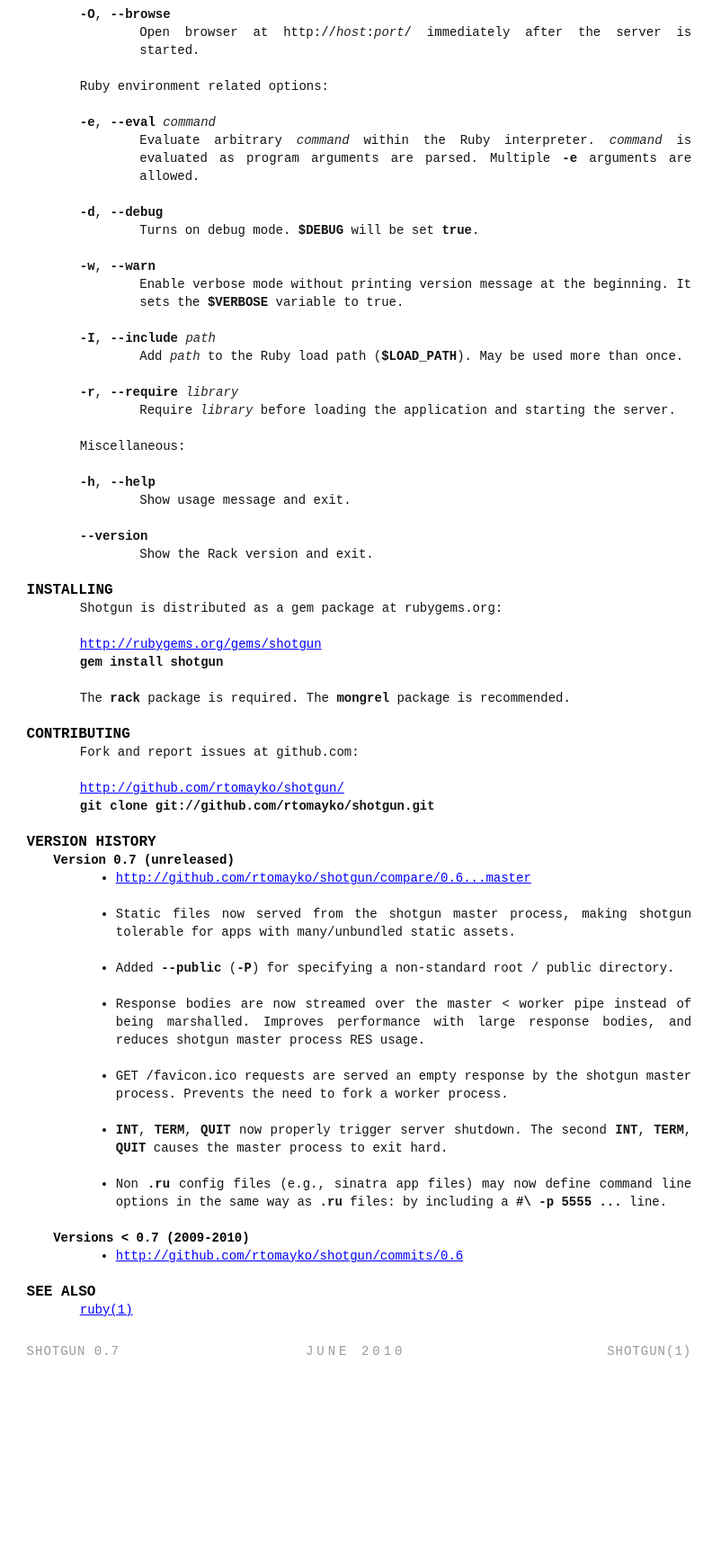
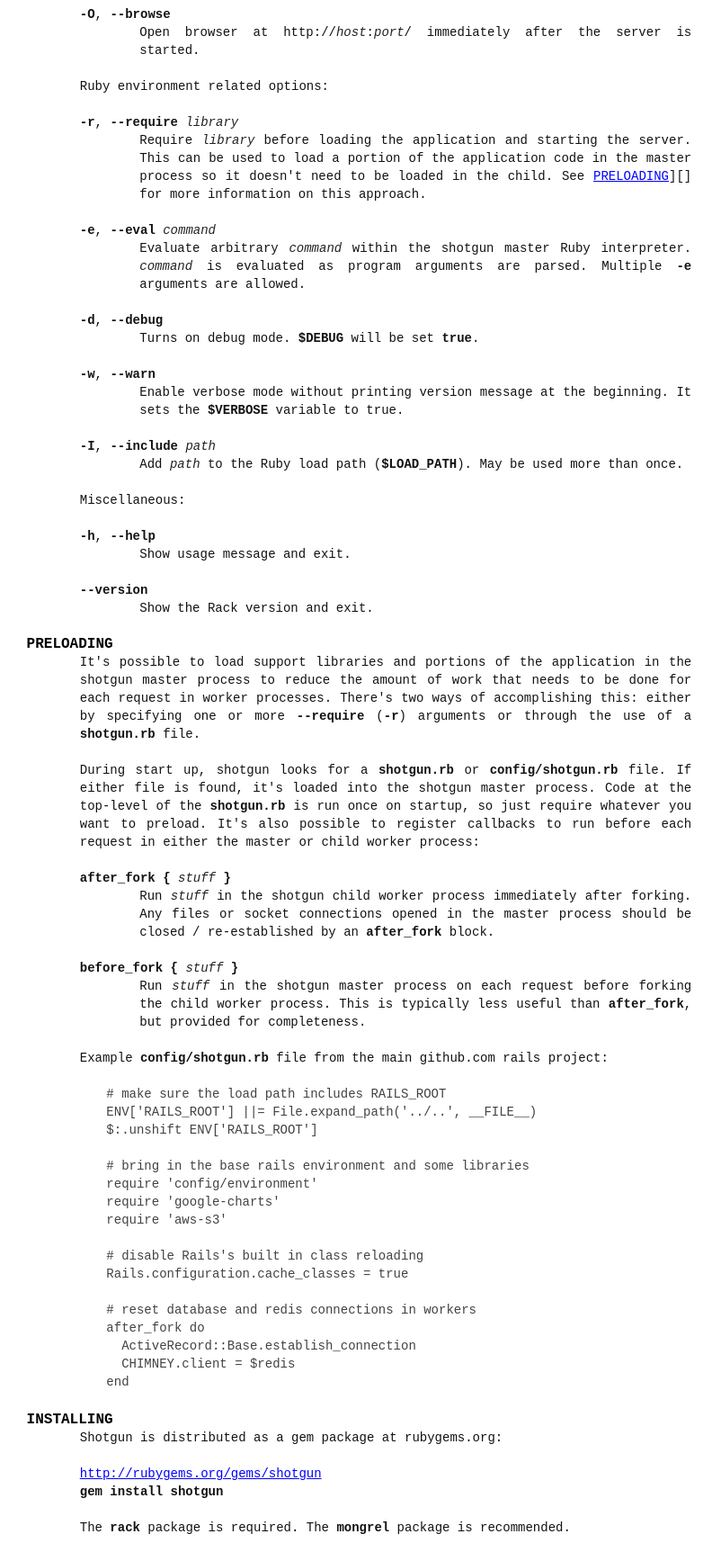
Before and after one commit to rtomayko/shotgun, a plain HTML site: page index.html in a window 1280 px wide. Shown: the part 1060-2785 px from the top of the page at 90% size, without its empty margins (0-802 px from the left). Before the commit the page ends 2592 px from the top, so only its background shows below. Drawn offline with Linux system fonts and the light colour scheme.

Commit message:
update manual for 0.9 release

```diff
--- a/index.html
+++ b/index.html
@@ -2,7 +2,7 @@
 <html>
 <head>
   <meta http-equiv='content-type' value='text/html;charset=utf8'>
-  <meta name='generator' value='Ronn/v0.6.42 (http://github.com/rtomayko/ronn/tree/0.6.6-36-gb67d494)'>
+  <meta name='generator' value='Ronn/v0.7.3 (http://github.com/rtomayko/ronn/tree/0.7.3)'>
   <title>shotgun(1) - reloading rack development server</title>
   <style type='text/css' media='all'>
   /* style: man */
@@ -63,6 +63,7 @@
     <a href="#SYNOPSIS">SYNOPSIS</a>
     <a href="#DESCRIPTION">DESCRIPTION</a>
     <a href="#OPTIONS">OPTIONS</a>
+    <a href="#PRELOADING">PRELOADING</a>
     <a href="#INSTALLING">INSTALLING</a>
     <a href="#CONTRIBUTING">CONTRIBUTING</a>
     <a href="#VERSION-HISTORY">VERSION HISTORY</a>
@@ -129,14 +130,17 @@ is started.</p></dd>
 <p>Ruby environment related options:</p>
 
 <dl>
-<dt><code>-e</code>, <code>--eval</code> <var>command</var></dt><dd><p>Evaluate arbitrary <var>command</var> within the Ruby interpreter. <var>command</var> is
-evaluated as program arguments are parsed. Multiple <code>-e</code> arguments are
-allowed.</p></dd>
+<dt><code>-r</code>, <code>--require</code> <var>library</var></dt><dd><p>Require <var>library</var> before loading the application and starting the server.
+This can be used to load a portion of the application code in the master
+process so it doesn't need to be loaded in the child. See <a href="#PRELOADING" title="PRELOADING" data-bare-link="true">PRELOADING</a>][]
+for more information on this approach.</p></dd>
+<dt><code>-e</code>, <code>--eval</code> <var>command</var></dt><dd><p>Evaluate arbitrary <var>command</var> within the shotgun master Ruby interpreter.
+<var>command</var> is evaluated as program arguments are parsed. Multiple <code>-e</code>
+arguments are allowed.</p></dd>
 <dt><code>-d</code>, <code>--debug</code></dt><dd><p>Turns on debug mode. <code>$DEBUG</code> will be set <code>true</code>.</p></dd>
 <dt><code>-w</code>, <code>--warn</code></dt><dd><p>Enable verbose mode without printing version message at the beginning. It
 sets the <code>$VERBOSE</code> variable to true.</p></dd>
 <dt><code>-I</code>, <code>--include</code> <var>path</var></dt><dd><p>Add <var>path</var> to the Ruby load path (<code>$LOAD_PATH</code>). May be used more than once.</p></dd>
-<dt><code>-r</code>, <code>--require</code> <var>library</var></dt><dd><p>Require <var>library</var> before loading the application and starting the server.</p></dd>
 </dl>
 
 
@@ -147,6 +151,51 @@ sets the <code>$VERBOSE</code> variable to true.</p></dd>
 <dt><code>--version</code></dt><dd><p>Show the Rack version and exit.</p></dd>
 </dl>
 
+
+<h2 id="PRELOADING">PRELOADING</h2>
+
+<p>It's possible to load support libraries and portions of the application in the
+shotgun master process to reduce the amount of work that needs to be done for
+each request in worker processes. There's two ways of accomplishing this: either
+by specifying one or more <code>--require</code> (<code>-r</code>) arguments or through the use of a
+<code>shotgun.rb</code> file.</p>
+
+<p>During start up, shotgun looks for a <code>shotgun.rb</code> or <code>config/shotgun.rb</code> file.
+If either file is found, it's loaded into the shotgun master process. Code at
+the top-level of the <code>shotgun.rb</code> is run once on startup, so just require
+whatever you want to preload. It's also possible to register callbacks to run
+before each request in either the master or child worker process:</p>
+
+<dl>
+<dt><code>after_fork {</code> <var>stuff</var> <code>}</code></dt><dd><p>Run <var>stuff</var> in the shotgun child worker process immediately after forking.
+Any files or socket connections opened in the master process should be
+closed / re-established by an <code>after_fork</code> block.</p></dd>
+<dt><code>before_fork {</code> <var>stuff</var> <code>}</code></dt><dd><p>Run <var>stuff</var> in the shotgun master process on each request before forking
+the child worker process. This is typically less useful than <code>after_fork</code>,
+but provided for completeness.</p></dd>
+</dl>
+
+
+<p>Example <code>config/shotgun.rb</code> file from the main github.com rails project:</p>
+
+<pre><code># make sure the load path includes RAILS_ROOT
+ENV['RAILS_ROOT'] ||= File.expand_path('../..', __FILE__)
+$:.unshift ENV['RAILS_ROOT']
+
+# bring in the base rails environment and some libraries
+require 'config/environment'
+require 'google-charts'
+require 'aws-s3'
+
+# disable Rails's built in class reloading
+Rails.configuration.cache_classes = true
+
+# reset database and redis connections in workers
+after_fork do
+  ActiveRecord::Base.establish_connection
+  CHIMNEY.client = $redis
+end
+</code></pre>
 
 <h2 id="INSTALLING">INSTALLING</h2>
 
@@ -166,10 +215,31 @@ sets the <code>$VERBOSE</code> variable to true.</p></dd>
 
 <h2 id="VERSION-HISTORY">VERSION HISTORY</h2>
 
-<h3 id="Version-0-7-unreleased-">Version 0.7 (unreleased)</h3>
+<h3 id="Version-0-9-2011-February-24-">Version 0.9 (2011 February 24)</h3>
 
 <ul>
-<li><p><a href="http://github.com/rtomayko/shotgun/compare/0.6...master" data-bare-link="true">http://github.com/rtomayko/shotgun/compare/0.6...master</a></p></li>
+<li><p><a href="http://github.com/rtomayko/shotgun/compare/0.8...0.9" data-bare-link="true">http://github.com/rtomayko/shotgun/compare/0.8...0.9</a></p></li>
+<li><p>Various Ruby 1.9.2 fixes.</p></li>
+<li><p>Handle application class names consisting of multiple words.</p></li>
+</ul>
+
+
+<h3 id="Version-0-8-2010-June-24-">Version 0.8 (2010 June 24)</h3>
+
+<ul>
+<li><p><a href="http://github.com/rtomayko/shotgun/compare/0.7...0.8" data-bare-link="true">http://github.com/rtomayko/shotgun/compare/0.7...0.8</a></p></li>
+<li><p>Preloading support. The <code>shotgun.rb</code> or <code>config/shotgun.rb</code> file is
+loaded at startup and may require libraries and register callbacks
+for fork events. See the section on <a href="#PRELOADING" title="PRELOADING" data-bare-link="true">PRELOADING</a>.</p></li>
+<li><p>Fix starting with the Thin handler (<code>shotgun -s thin</code>)</p></li>
+<li><p>Actually include the <a href="shotgun.1.html" class="man-ref">shotgun<span class="s">(1)</span></a> roff manual.</p></li>
+</ul>
+
+
+<h3 id="Version-0-7-2010-June-22-">Version 0.7 (2010 June 22)</h3>
+
+<ul>
+<li><p><a href="http://github.com/rtomayko/shotgun/compare/0.6...0.7" data-bare-link="true">http://github.com/rtomayko/shotgun/compare/0.6...0.7</a></p></li>
 <li><p>Static files now served from the shotgun master process, making
 shotgun tolerable for apps with many/unbundled static assets.</p></li>
 <li><p>Added <code>--public</code> (<code>-P</code>) for specifying a non-standard root / public
@@ -200,8 +270,8 @@ line options in the same way as <code>.ru</code> files: by including a
 
 
   <ol class='man-decor man-foot man foot'>
-    <li class='tl'>Shotgun 0.7</li>
-    <li class='tc'>June 2010</li>
+    <li class='tl'>Shotgun 0.9</li>
+    <li class='tc'>February 2011</li>
     <li class='tr'>shotgun(1)</li>
   </ol>
 
```
Also changed, not shown: 2 other files.
